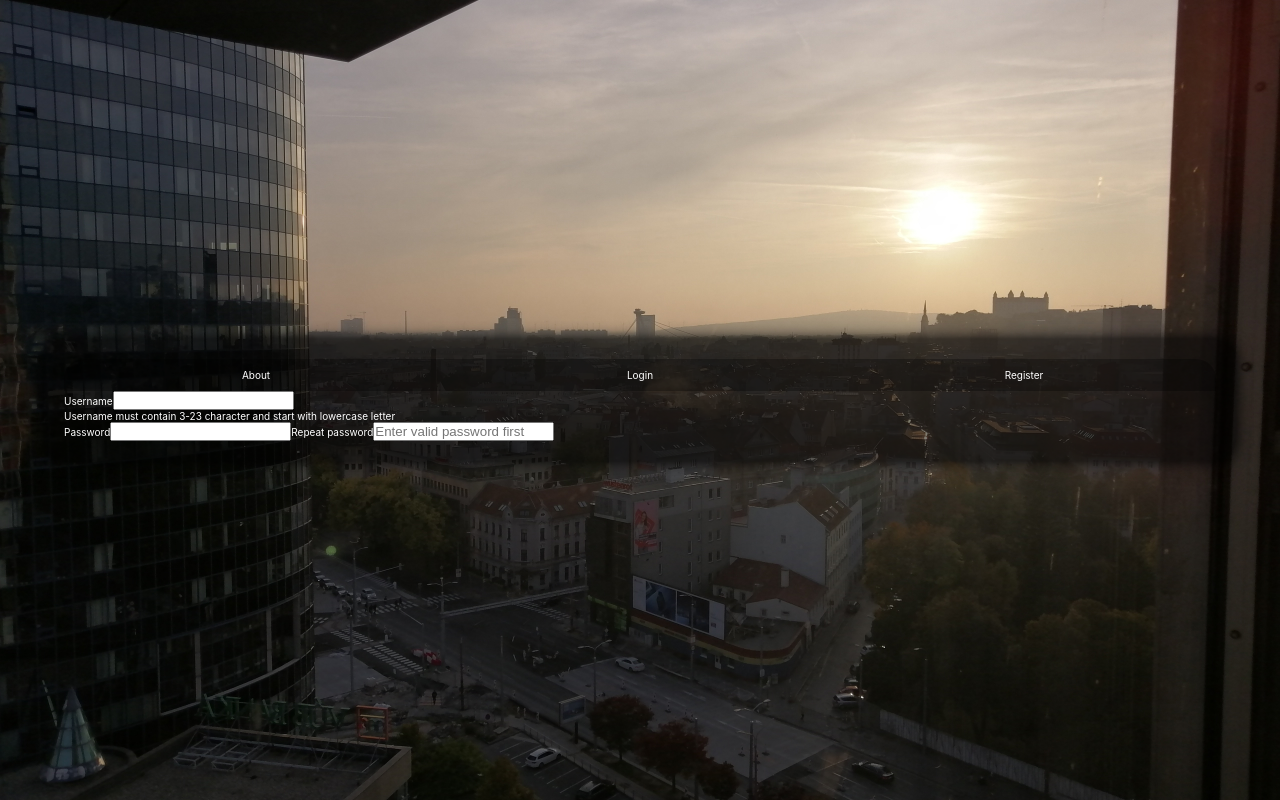
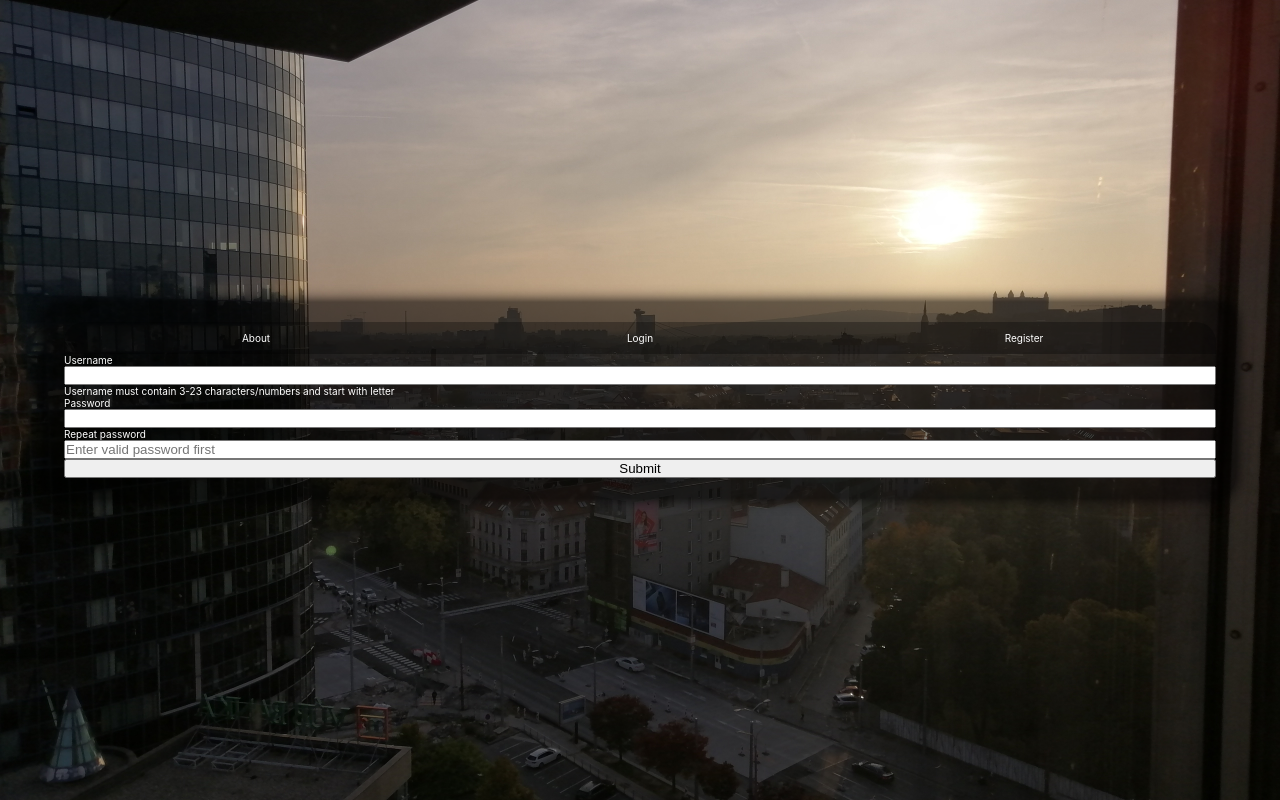
Before and after one commit to mrslvs/invoicing, a React (Create React App) app in the folder frontend/: page / in a window 1280 px wide. Both pictures are taken after a click on the button "Register". Built offline with nearby package versions, Linux system fonts and the light colour scheme.

Commit message:
add styling to register form

```diff
--- a/frontend/src/Home.js
+++ b/frontend/src/Home.js
@@ -3,8 +3,7 @@ import Header from './home/Header';
 import Content from './home/Content';
 // CSS
 import './css/Home.css';
-import './css/Header.css';
-import './css/Register.css';
+// import './css/Header.css';
 // lib
 import { React, useState, useEffect } from 'react';
 
@@ -12,8 +11,8 @@ const Home = () => {
     const [selection, setSelection] = useState('about');
 
     return (
-        <main>
-            <div className="contentBox">
+        <main className="home-main">
+            <div className="content-box">
                 <Header setSelection={setSelection} />
                 <Content selection={selection} />
             </div>
--- a/frontend/src/css/Header.css
+++ b/frontend/src/css/Header.css
@@ -1,13 +1,12 @@
-header {
+.home-header {
     display: flex;
     justify-content: center;
-    /* width: 100vw; */
 }
 
-button {
+.home-header-btn {
     background-color: rgba(0, 0, 0, 0.3);
+    color: white;
     border: none;
-    color: white;
     padding: 1rem 2rem 1rem 2rem;
     font: inherit;
     cursor: pointer;
@@ -16,14 +15,14 @@ button {
     width: 30vw;
 }
 
-button:nth-child(1) {
+.home-header-btn:nth-child(1) {
     border-top-left-radius: 2rem;
 }
 
-button:nth-child(3) {
+.home-header-btn:nth-child(3) {
     border-top-right-radius: 2rem;
 }
 
-button:hover {
+.home-header-btn:hover {
     background-color: rgba(0, 0, 0, 0.8);
 }
--- a/frontend/src/css/Home.css
+++ b/frontend/src/css/Home.css
@@ -1,17 +1,17 @@
-main {
+.home-main {
+    display: flex;
+    justify-content: center;
+    align-items: center;
+
     height: 100vh;
     height: 100vh;
 
     background-image: url('../images/background_landscape.jpg');
     background-size: cover;
     background-position: center;
-
-    display: flex;
-    justify-content: center;
-    align-items: center;
 }
 
-.contentBox {
+.content-box {
     box-shadow: 0 0 1.5rem 0 black;
     border-radius: 2rem;
     background-color: rgba(0, 0, 0, 0.5);
--- a/frontend/src/css/Register.css
+++ b/frontend/src/css/Register.css
@@ -1,3 +1,7 @@
-form {
+.register-form {
     color: white;
+
+    display: flex;
+    flex-direction: column;
+    justify-content: center;
 }
--- a/frontend/src/home/Header.js
+++ b/frontend/src/home/Header.js
@@ -1,15 +1,28 @@
 import React from 'react';
+import '../css/Header.css';
 
 const Header = ({ setSelection }) => {
     return (
-        <header>
-            <button onClick={(e) => setSelection(e.target.value)} value="about">
+        <header className="home-header">
+            <button
+                onClick={(e) => setSelection(e.target.value)}
+                value="about"
+                className="home-header-btn"
+            >
                 About
             </button>
-            <button onClick={(e) => setSelection(e.target.value)} value="login">
+            <button
+                onClick={(e) => setSelection(e.target.value)}
+                value="login"
+                className="home-header-btn"
+            >
                 Login
             </button>
-            <button onClick={(e) => setSelection(e.target.value)} value="register">
+            <button
+                onClick={(e) => setSelection(e.target.value)}
+                value="register"
+                className="home-header-btn"
+            >
                 Register
             </button>
         </header>
--- a/frontend/src/home/Register.js
+++ b/frontend/src/home/Register.js
@@ -1,4 +1,5 @@
 import { React, useState, useEffect } from 'react';
+import '../css/Register.css';
 
 const Register = () => {
     // https://youtu.be/brcHK3P6ChQ
@@ -29,8 +30,9 @@ const Register = () => {
     }, [pwd]);
 
     return (
-        <form action="/register" method="POST" className="Content">
+        <form action="/register" method="POST" className="Content register-form">
             <label htmlFor="username">Username</label>
+
             <input
                 type="text"
                 id="username"
@@ -38,15 +40,17 @@ const Register = () => {
                 required
                 onChange={(e) => setUser(e.target.value)}
             />
+
             {validUser ? (
                 <p>Valid</p>
             ) : (
                 <p className="hint">
-                    Username must contain 3-23 character and start with lowercase letter
+                    Username must contain 3-23 characters/numbers and start with letter
                 </p>
             )}
 
             <label htmlFor="pwd">Password</label>
+
             <input
                 type="password"
                 id="pwd"
@@ -56,6 +60,7 @@ const Register = () => {
             />
 
             <label htmlFor="pwd-repeat">Repeat password</label>
+
             <input
                 type="password"
                 id="pwd-repeat"
@@ -65,6 +70,8 @@ const Register = () => {
                 placeholder={validPwd ? '' : 'Enter valid password first'}
                 onChange={(e) => setValidRepeatPwd(e.target.value)}
             />
+
+            <input type="submit" />
         </form>
     );
 };
```
